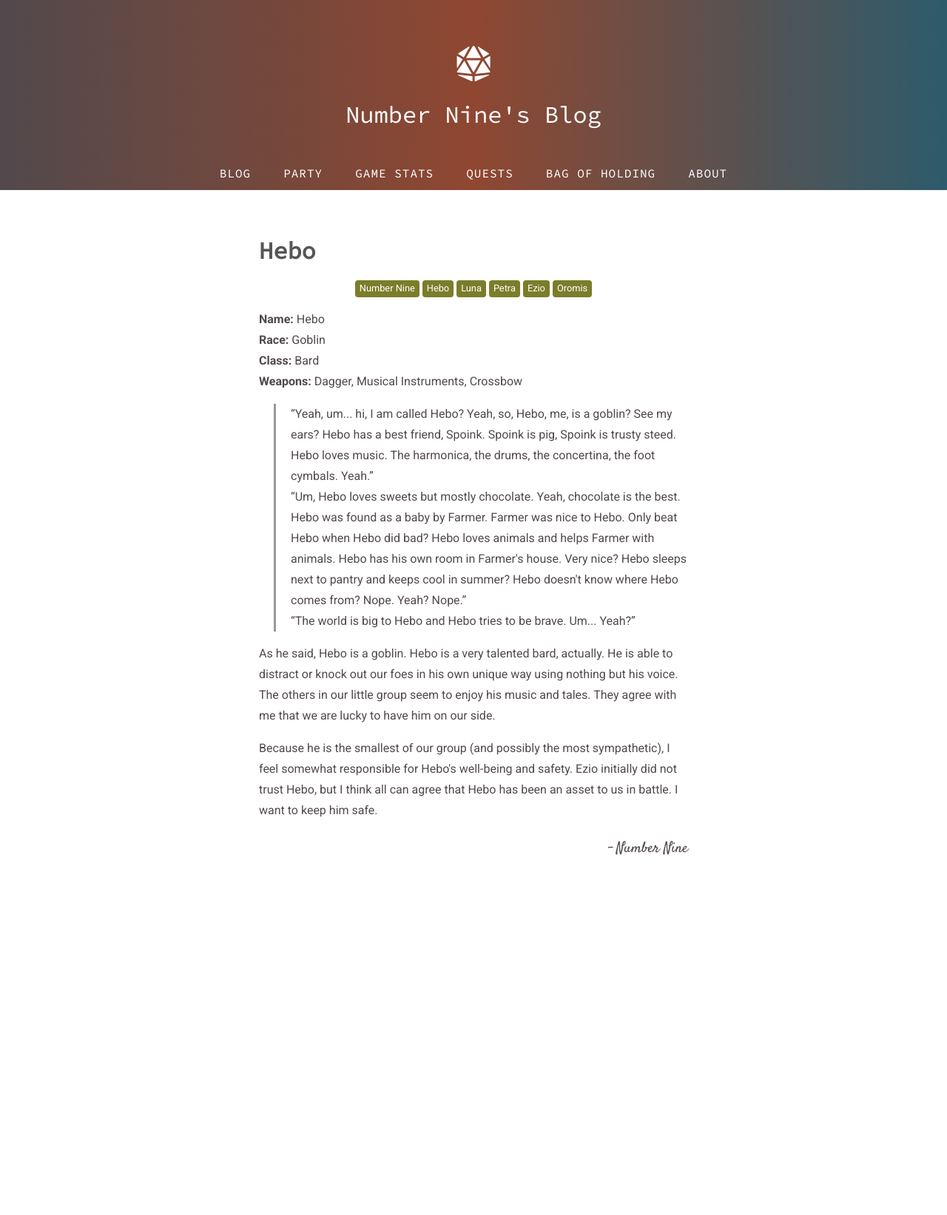
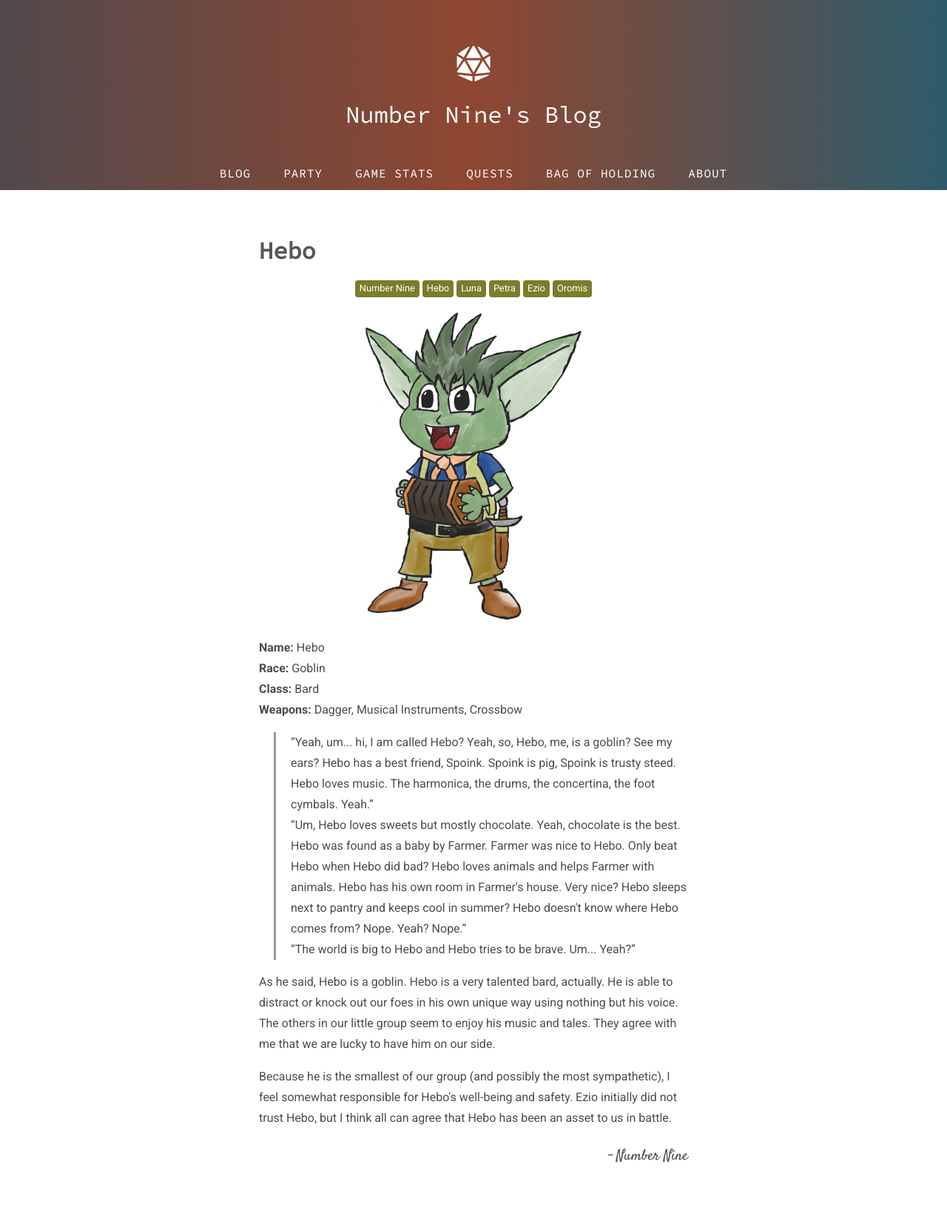
Before and after one commit to clblamires/ninesjournal, a Jekyll site: the page built from party/hebo.html, in a window 1280 px wide. Shown: the whole page at 74% size. Built offline with Jekyll 4.4.1, drawn with Linux system fonts in a browser that asks for light colours; before the commit the page ends 1227 px from its top, so only the background shows below that.

Commit message:
Finished Hebo's page

```diff
--- a/css/style.css
+++ b/css/style.css
@@ -401,6 +401,7 @@ button[type=submit]:hover {
     width: 100%;
     display: block;
     margin: 0 auto 1rem auto ;
+    border: solid 1px rgba(240,240,240);
 }
 .party .party-details {
     font-family: "Roboto", sans-serif;
@@ -424,6 +425,12 @@ button[type=submit]:hover {
     text-decoration: none;
     text-transform: uppercase;
     font-weight: bold;
+}
+
+.hero-image {
+    width: 100%;
+    max-width: 300px;
+    text-align: center;
 }
 
 blockquote {
--- a/party/hebo.html
+++ b/party/hebo.html
@@ -3,6 +3,10 @@ layout: party
 title: Hebo
 permalink: /party/hebo/
 ---
+
+<figure>
+    <img src="{{ site.url }}/images/hebo/hebo.jpg" alt="" class="hero-image">
+</figure>
 
 <p>
     <strong>Name:</strong> Hebo
@@ -28,6 +32,6 @@ permalink: /party/hebo/
     As he said, Hebo is a goblin. Hebo is a very talented bard, actually. He is able to distract or knock out our foes in his own unique way using nothing but his voice. The others in our little group seem to enjoy his music and tales. They agree with me that we are lucky to have him on our side.
 </p>
 <p>
-    Because he is the smallest of our group (and possibly the most sympathetic), I feel somewhat responsible for Hebo's well-being and safety. Ezio initially did not trust Hebo, but I think all can agree that Hebo has been an asset to us in battle. I want to keep him safe.
+    Because he is the smallest of our group (and possibly the most sympathetic), I feel somewhat responsible for Hebo's well-being and safety. Ezio initially did not trust Hebo, but I think all can agree that Hebo has been an asset to us in battle.
 </p>
 <p class="signature">Number Nine</p>
--- a/party/list.html
+++ b/party/list.html
@@ -17,7 +17,7 @@ permalink: /party/list/
 </div>
 
 <div class="party padding">
-    <img src="https://fakeimg.pl/400x150/" alt="" class="party-image">
+    <img src="{{ site.url }}/images/hebo/hebo_listpic.jpg" alt="" class="party-image">
     <div class="party-details">
         <span class="party-name">Hebo</span>
         <span class="party-class">Goblin Bard</span>
```
Also changed, not shown: images/hebo/hebo.jpg (added), images/hebo/hebo_listpic.jpg (added).
